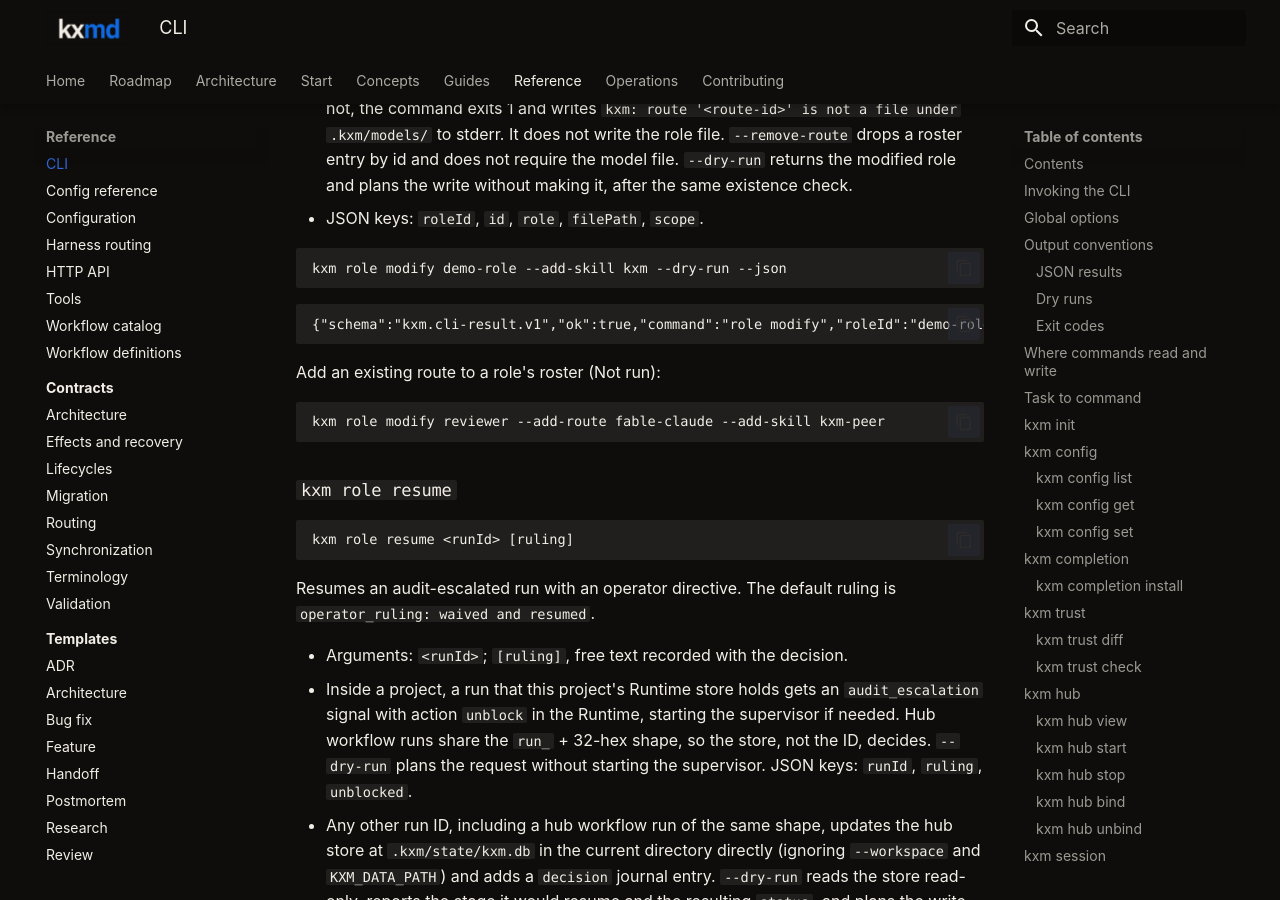
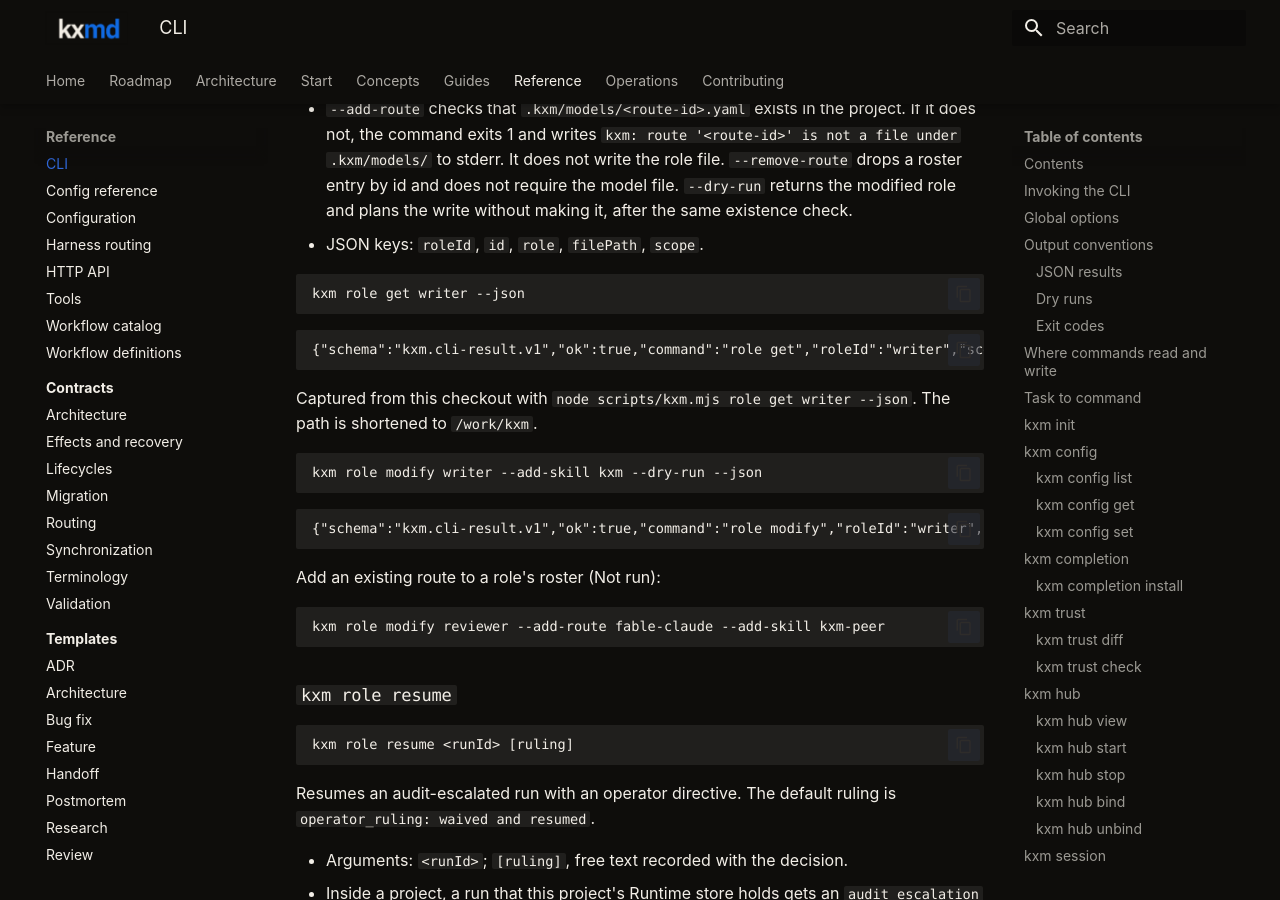
Before and after one commit to kontextmind/kxm, an MkDocs documentation site: the page built from docs/reference/cli-reference.md, in a window 1280 px wide and 900 px high, scrolled down 36576 px. Built offline with MkDocs 1.6.1 and Material for MkDocs 9.7.7, drawn with Linux system fonts in a browser that asks for light colours; a script that is not in the unit is left out; some of the changed text lies outside the part shown.

Commit message:
docs: show purpose and permission on the role example
The kxm.role.v2 sample is the writer from this checkout, including
purpose and permission. The modify dry-run is the same role after
--add-skill.

````diff
--- a/docs/reference/cli-reference.md
+++ b/docs/reference/cli-reference.md
@@ -1195,7 +1195,7 @@ Prints a role definition as YAML.
 kxm role get writer --scope local
 ```
 
-Not run with a configured role; in a fresh project it exits 1 with `kxm: role 'writer' not found`.
+In a fresh project this exits 1 with `kxm: role 'writer' not found`. This checkout's writer is the `kxm role get writer --json` example under [`kxm role modify`](#kxm-role-modify).
 
 ### `kxm role add`
 
@@ -1216,7 +1216,7 @@ Adds a role definition. Without a role ID, or with `--pick`, local scope offers
 | `--pick` | `[selection]` | none | Pick a global role to copy (index or id) |
 
 - Writes `.kxm/roles/<id>.yaml` in local scope, or `<KXM_USER_CONFIG_DIR>/roles/<id>.yaml` in global scope. `--dry-run` plans the write and writes nothing.
-- Each `--route` is checked the same way as `kxm role modify --add-route`. If `.kxm/models/<route-id>.yaml` is missing, the command exits 1 and writes `kxm: route '<route-id>' is not a file under .kxm/models/` to stderr. It does not write the role file, including under `--dry-run`.
+- Each `--route` is checked the same way as `kxm role modify --add-route`. If `.kxm/models/<route-id>.yaml` is missing, the command exits 1 and writes `kxm: route '<route-id>' is not a file under .kxm/models/` to stderr. It does not write the role file, including under `--dry-run`. `--file` checks every `roster[].route` the same way before writing, in local scope and in global scope.
 - Local scope belongs to a KXM project: the file lands in the project root's `.kxm/roles/` from any subdirectory, and outside a project the command refuses with `project_not_found` and creates nothing. Before writing, the project loader checks the project with the new role in place of any file of that ID. The loader reads only `writer.yaml`, whose roster must name a route whose model is the `implementer` agent's model (see [Roles](config-reference.md#kxmrolesroleyaml-kxmrolev2)). If the project would not load, the command refuses with `role_invalid`, lists each issue and writes nothing, also under `--dry-run`, and `--overwrite` replaces a `writer.yaml` the loader refuses. Global scope is not checked, because no loader reads it.
 - Refusals exit 2 and honor `--json`: `project_not_found` and `role_invalid` (with `issues`, each `{phase, code, file, message}`). A missing `--route` file, and an existing role without `--overwrite`, exit 1 with a plain stderr line, also under `--dry-run` (`kxm: route '<route-id>' is not a file under .kxm/models/`, or `role add failed: role_already_exists: ...`).
 - JSON keys: `roleId`, `id`, `filePath`, `scope`.
@@ -1285,11 +1285,21 @@ Updates an existing role's description, skills, or route roster and rewrites its
 - JSON keys: `roleId`, `id`, `role`, `filePath`, `scope`.
 
 ```bash
-kxm role modify demo-role --add-skill kxm --dry-run --json
-```
-
-```text
-{"schema":"kxm.cli-result.v1","ok":true,"command":"role modify","roleId":"demo-role","id":"demo-role","role":{"schema":"kxm.role.v2","id":"demo-role","description":"Demo role","skills":["kxm"],"roster":[]},"filePath":"/work/proj/.kxm/roles/demo-role.yaml","scope":"local","dryRun":true,"planned":[{"action":"write","target":"/work/proj/.kxm/roles/demo-role.yaml"}]}
+kxm role get writer --json
+```
+
+```text
+{"schema":"kxm.cli-result.v1","ok":true,"command":"role get","roleId":"writer","scope":"local","filePath":"/work/kxm/.kxm/roles/writer.yaml","role":{"schema":"kxm.role.v2","id":"writer","purpose":"writer","permission":"edit","description":"Primary implementation agent.","skills":[],"roster":[{"route":"grok-native","effort":"medium"},{"route":"qwen-openrouter-pi","effort":"medium"},{"route":"gemini-agy"}]}}
+```
+
+Captured from this checkout with `node scripts/kxm.mjs role get writer --json`. The path is shortened to `/work/kxm`.
+
+```bash
+kxm role modify writer --add-skill kxm --dry-run --json
+```
+
+```text
+{"schema":"kxm.cli-result.v1","ok":true,"command":"role modify","roleId":"writer","id":"writer","role":{"schema":"kxm.role.v2","id":"writer","purpose":"writer","permission":"edit","description":"Primary implementation agent.","skills":["kxm"],"roster":[{"route":"grok-native","effort":"medium"},{"route":"qwen-openrouter-pi","effort":"medium"},{"route":"gemini-agy"}]},"filePath":"/work/kxm/.kxm/roles/writer.yaml","scope":"local","dryRun":true,"planned":[{"action":"write","target":"/work/kxm/.kxm/roles/writer.yaml"}]}
 ```
 
 Add an existing route to a role's roster (Not run):
````
